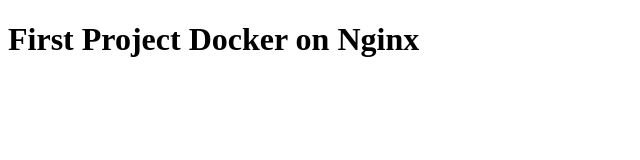
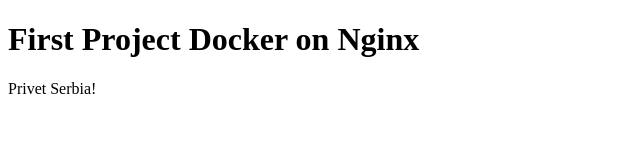
Before and after one commit to WiredProtocol-Dev/wired-first-project, a plain HTML site: page index.html in a window 1280 px wide. Shown: the whole page, without its empty margins (0-640 px from the left). Drawn offline with Linux system fonts and the light colour scheme.

```diff
--- a/index.html
+++ b/index.html
@@ -7,5 +7,6 @@
 </head>
 <body>
     <h1>First Project Docker on Nginx</h1>
+<p>Privet Serbia!</p>
 </body>
 </html>
```
Also changed, not shown: 3 other files.
